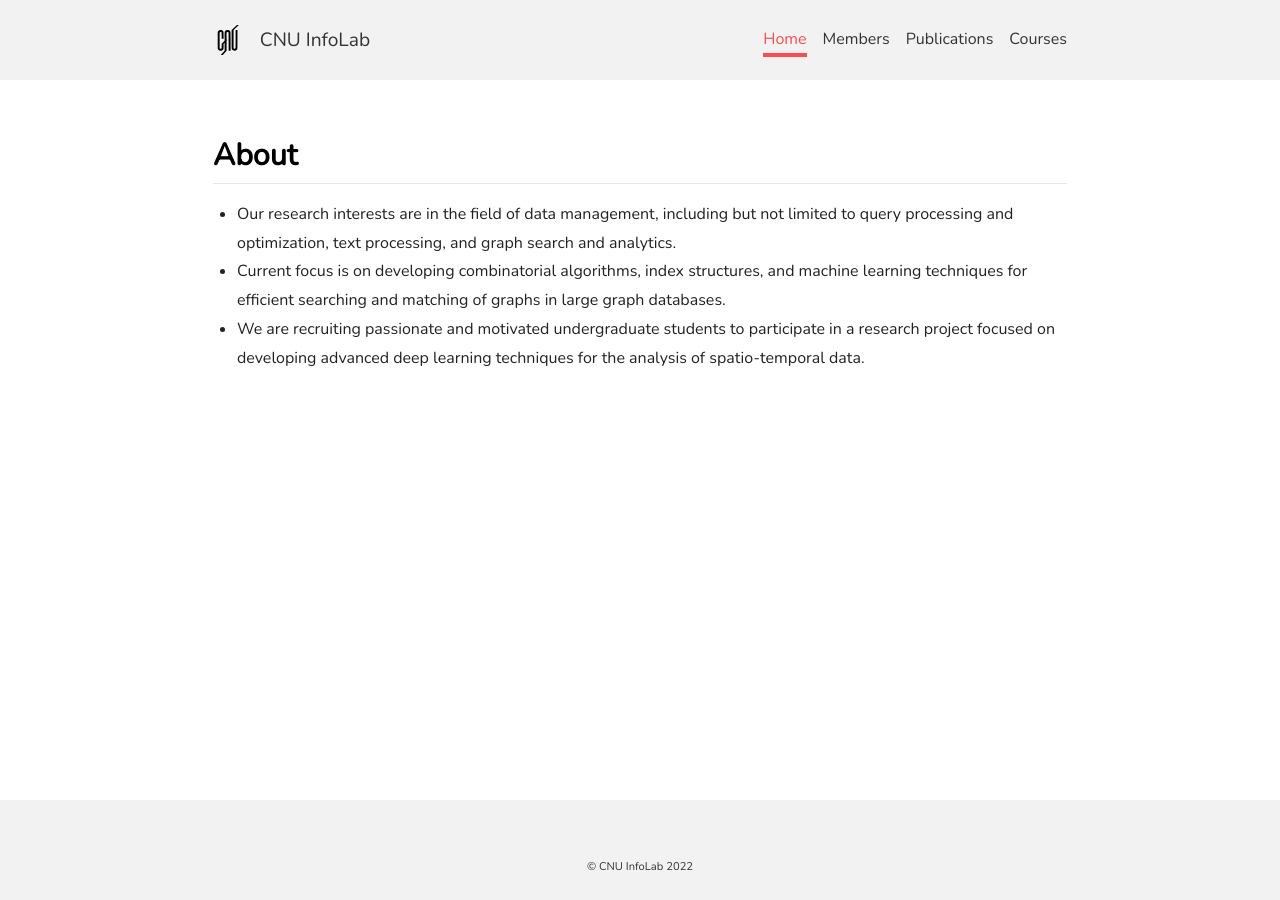
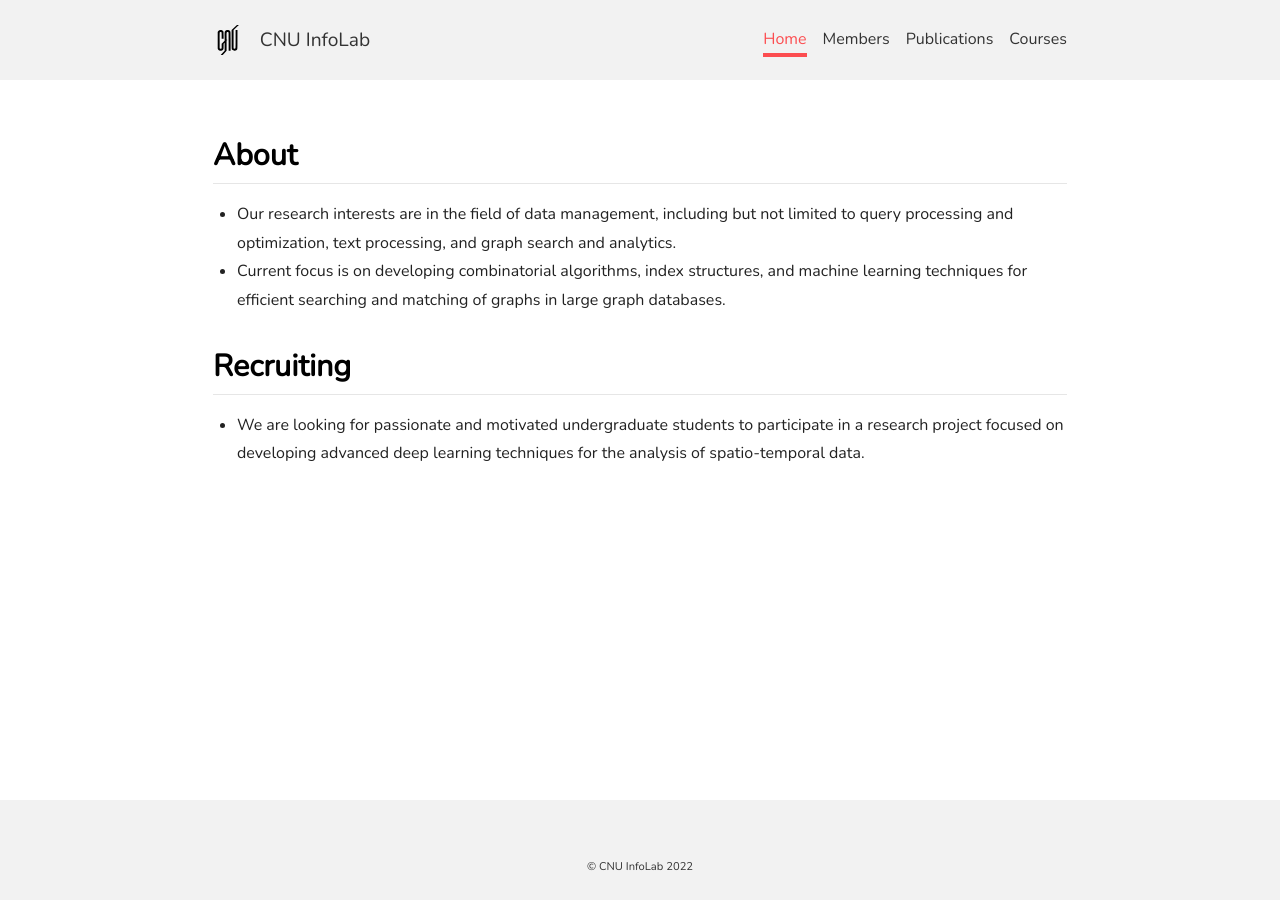
Before and after one commit to cnu-infolab/cnu-infolab.github.io, a Jekyll site: the page built from index.md, in a window 1280 px wide. Built offline with Jekyll 4.4.1, drawn with Linux system fonts in a browser that asks for light colours.

Commit message:
Update index.md

```diff
--- a/index.md
+++ b/index.md
@@ -18,4 +18,7 @@ Rendering of 100 chemical compound graphs
 
 - Our research interests are in the field of data management, including but not limited to query processing and optimization, text processing, and graph search and analytics.
 - Current focus is on developing combinatorial algorithms, index structures, and machine learning techniques for efficient searching and matching of graphs in large graph databases.
-- We are recruiting passionate and motivated undergraduate students to participate in a research project focused on developing advanced deep learning techniques for the analysis of spatio-temporal data.
+
+## Recruiting
+
+- We are looking for passionate and motivated undergraduate students to participate in a research project focused on developing advanced deep learning techniques for the analysis of spatio-temporal data.
```
